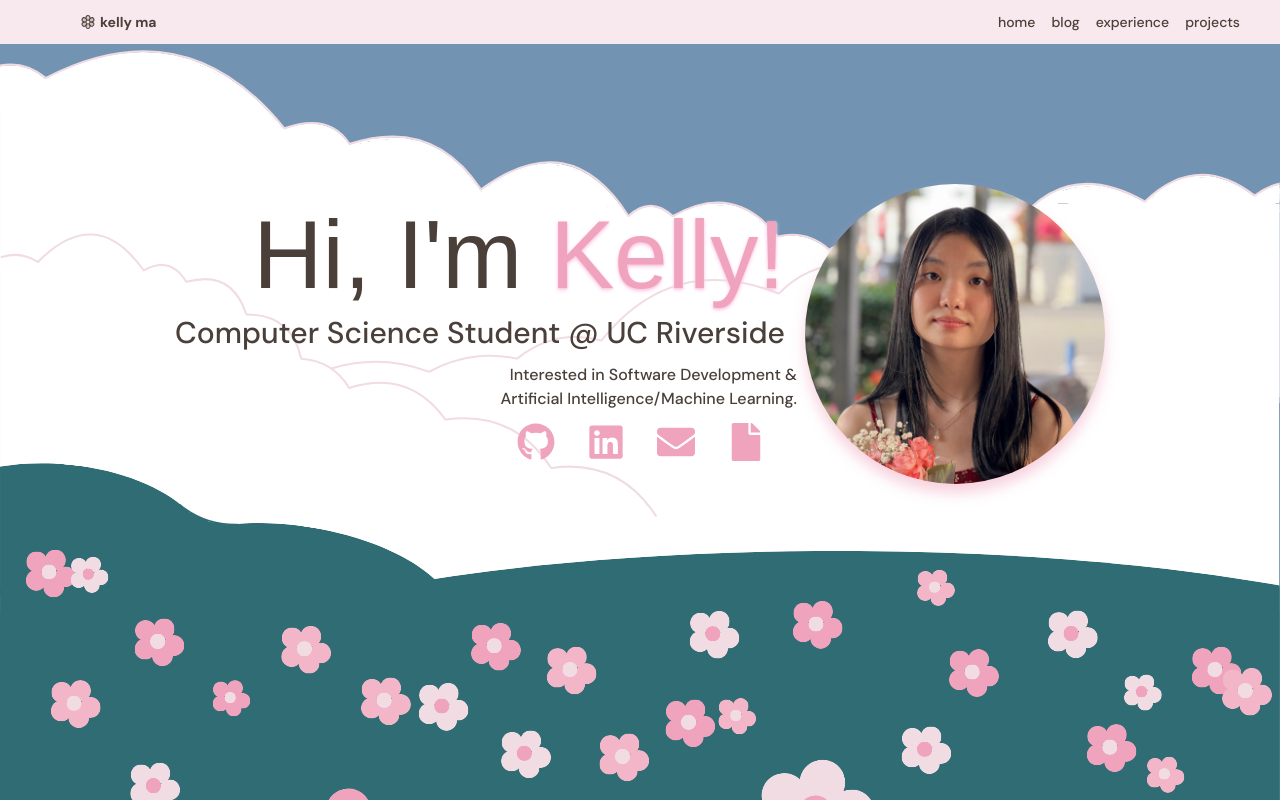
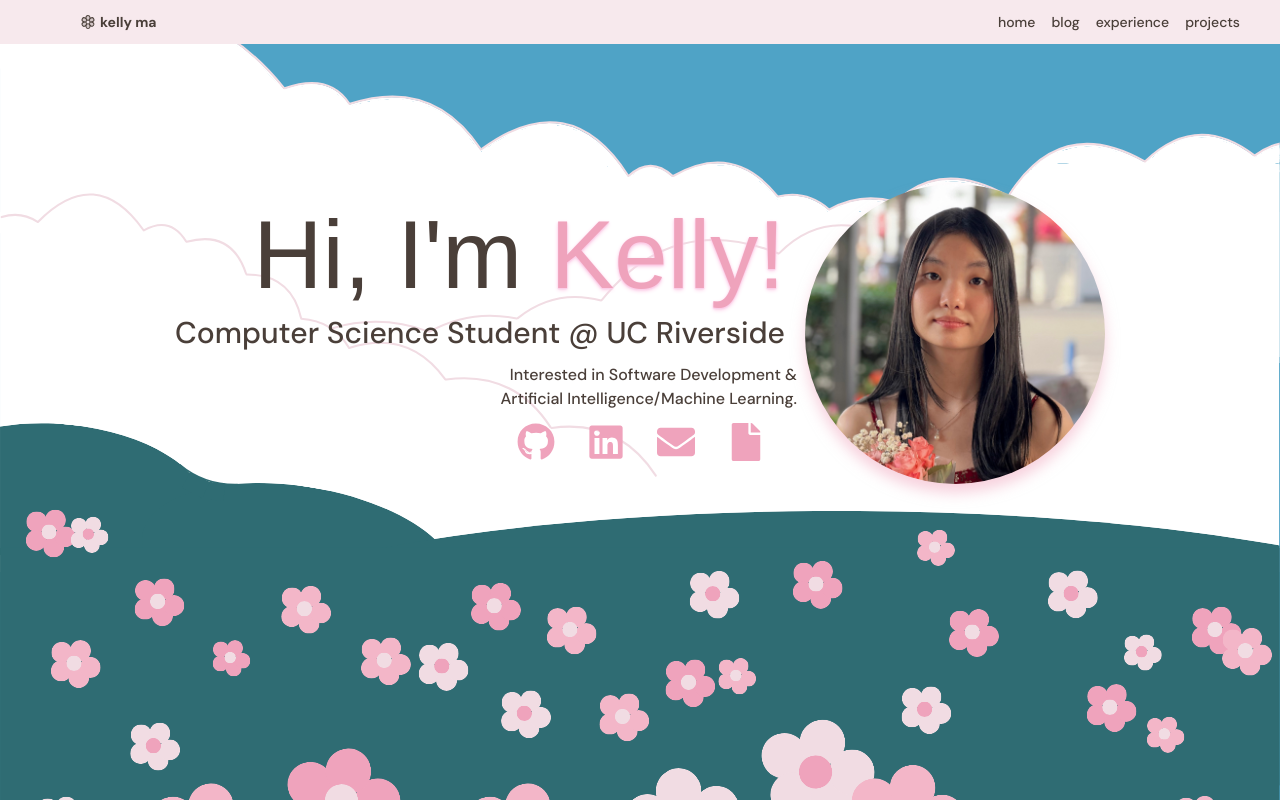
Before and after one commit to kellyma626/kelly-site, a Next.js app: page / in a window 1280 px wide. Shown: the top 800 px of the page. Built offline with nearby package versions, Linux system fonts and the light colour scheme; a web font is replaced by a local one.

Commit message:
changed sky color

```diff
--- a/components/Hero.tsx
+++ b/components/Hero.tsx
@@ -8,13 +8,13 @@ import Clouds from "@/public/cloud5.svg";
 
 const Hero = () => {
   return (
-    <section id="home" className="bg-[#7393B3]">
+    <section id="home" className="bg-[#4FA3C6]">
       <Image
         src={Clouds}
         alt="Clouds"
         height={100000}
         width={100000}
-        className="absolute opacity-100 z-0"
+        className="absolute opacity-100 z-0 -mt-10"
       />
       <div className="relative w-full flex justify-center items-center space-x-5 mr-15 pt-35">
         <div className="text-right space-y-3">
@@ -32,7 +32,7 @@ const Hero = () => {
             Interested in Software Development & <br /> Artificial
             Intelligence/Machine Learning.
           </div>
-          <div className="z-10 flex gap-8 justify-end -translate-x-5 text-kelly-pink-500">
+          <div className="relative z-10 flex gap-8 justify-end -translate-x-5 text-kelly-pink-500">
             <Link
               className="hover:text-kelly-pink-300"
               href="https://github.com/kellyma626"
@@ -77,7 +77,7 @@ const Hero = () => {
         alt="Field"
         height={100000}
         width={100000}
-        className="-my-8 relative"
+        className="relative -my-8 -mt-18 z-0"
       />
     </section>
   );
```
